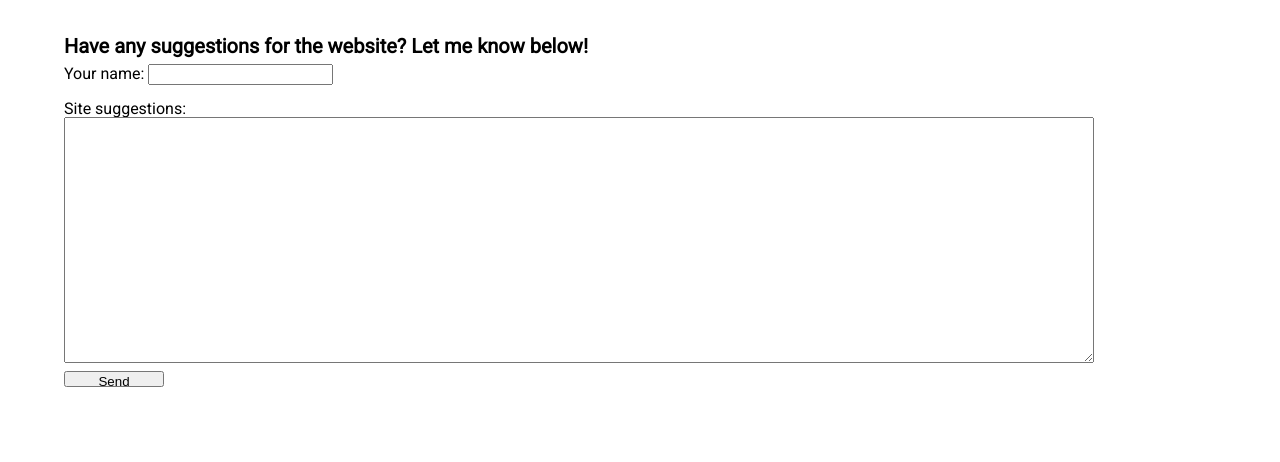
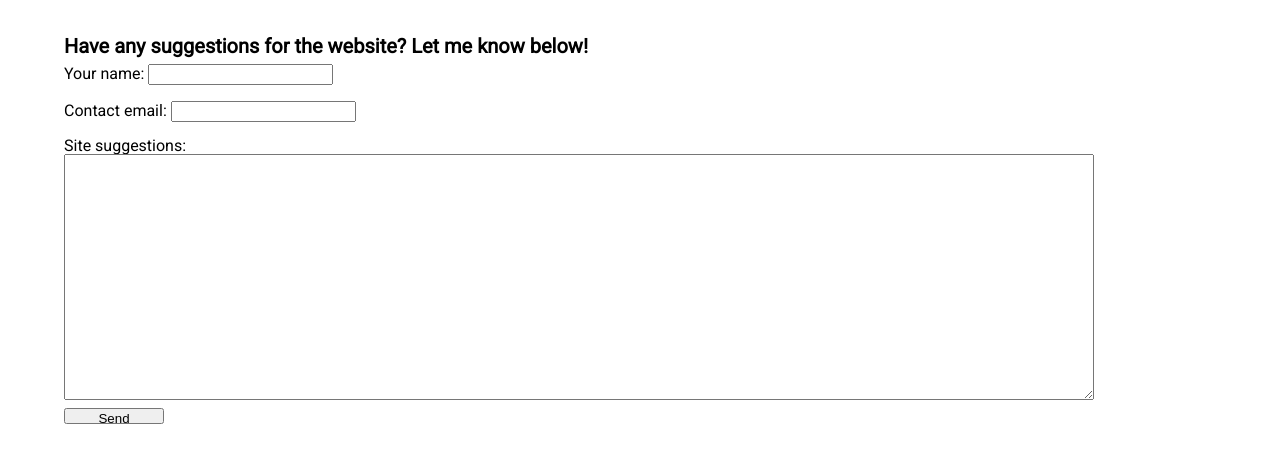
Before and after one commit to willkang-1/valorant-lineups, a plain HTML site: page credit.html in a window 1280 px wide. Shown: the part 192-654 px from the top of the page. Drawn offline with Linux system fonts and the light colour scheme.

Commit message:
Adding email to form

```diff
--- a/credit.html
+++ b/credit.html
@@ -48,6 +48,13 @@
 
                 <br />
 
+                <label>
+                    Contact email:
+                    <input type="text" name="email">
+                </label>
+
+                <br />
+
                 <label for="suggestion">
                     Site suggestions:
                 </label>
```
